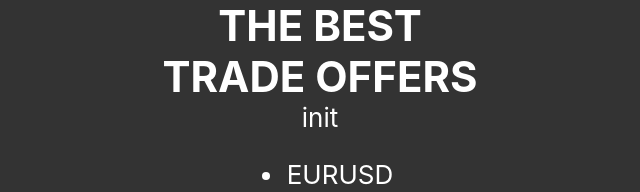
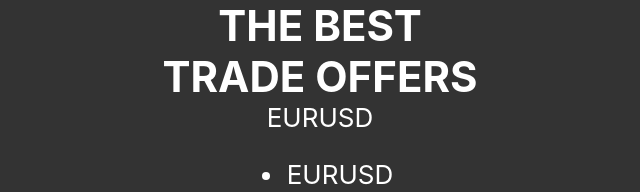
Before and after one commit to weltraumm/live-currency, a React (Create React App) app: page / in a window 1280 px wide. Shown: the top 192 px of the page, without its empty margins (320-960 px from the left). Built offline with nearby package versions, Linux system fonts and the light colour scheme; no server answers.

Commit message:
add currency select

```diff
--- a/src/components/currencySelect.js
+++ b/src/components/currencySelect.js
@@ -1,4 +1,6 @@
-const currencies = [
+import { useState } from "react";
+
+export const currencies = [
   "EURUSD",
   "GBPUSD",
   "USDJPY",
@@ -14,16 +16,31 @@ const currencies = [
   "NFLX",
 ];
 
-export const CurrencySelect = ({ changeCurrency }) => (
+export const CurrencySelect = ({ changeCurrency }) => {
+  const [currency, setCurrency] = useState(currencies[0]);
+
+  return (
     <>
-    <div >
-      <span>init</span>
-      <div></div>
+      <div>
+        <span>{currency}</span>
       </div>
+      <div>
         <ul className="currency_dropdown">
           {currencies.map((currency) => {
-        return <li key={currency} className="li_currency">{currency}</li>;
+            return (
+              <li
+                onClick={(e) => {
+                  setCurrency(e.target.innerHTML);
+                  changeCurrency(e.target.innerHTML)}}
+                key={currency}
+                className="li_currency"
+              >
+                {currency}
+              </li>
+            );
           })}
         </ul>
+      </div>
     </>
   );
+};
--- a/src/components/prices.js
+++ b/src/components/prices.js
@@ -3,23 +3,7 @@ import "../styles/prices.css";
 import moment from "moment";
 import socketSubscribe from "../webSocketAPI";
 import { CurrencySelect } from "./currencySelect.js";
-
-const currencies = [
-  "EURUSD",
-  "GBPUSD",
-  "USDJPY",
-  "USDRUB",
-  "AUDUSD",
-  "USDCHF",
-  "XBRUSD",
-  "BTCEUR",
-  "BTCUSD",
-  "LTCUSD",
-  "LTCUSD",
-  "AAPL",
-  "AMZN",
-  "NFLX",
-];
+import { currencies } from "./currencySelect.js";
 
 function Prices({ address, id, keyy, secret }) {
   const [time, setTime] = useState(Date.now());
@@ -45,7 +29,7 @@ function Prices({ address, id, keyy, secret }) {
       }
     };
     return () => socket.close();
-  }, []);
+  }, currency);
 
   let changeCurrency = (value) => {
       setCurrency(value);
```
Lines whose indentation alone changed are shown as unchanged.
